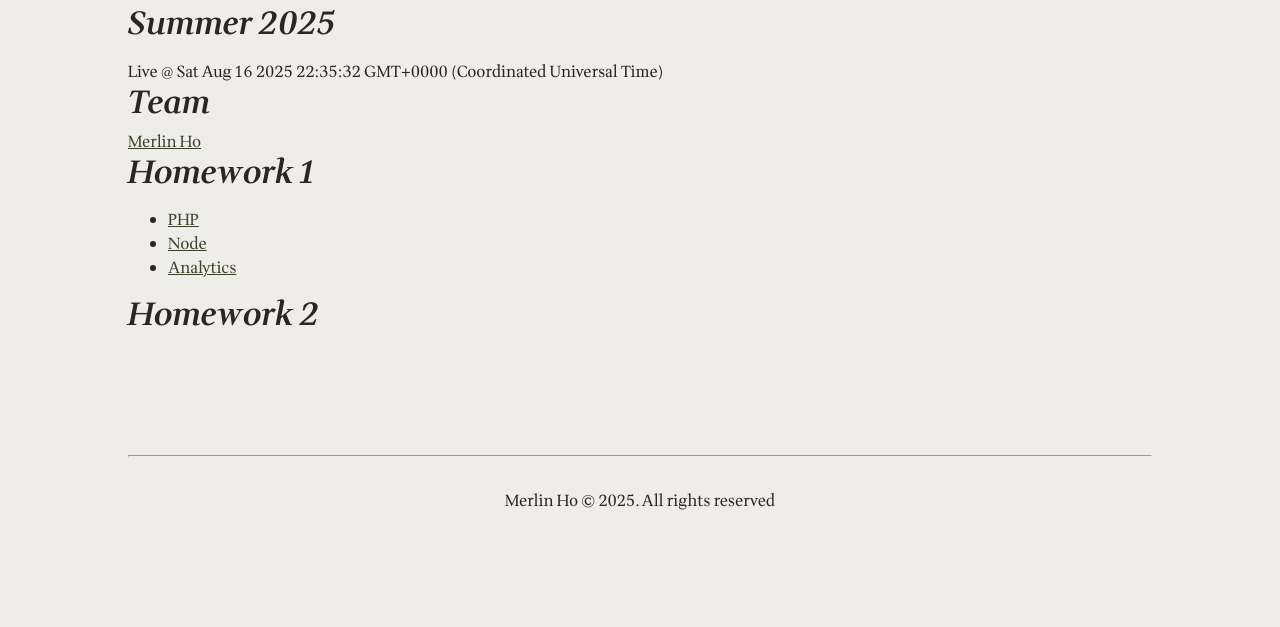
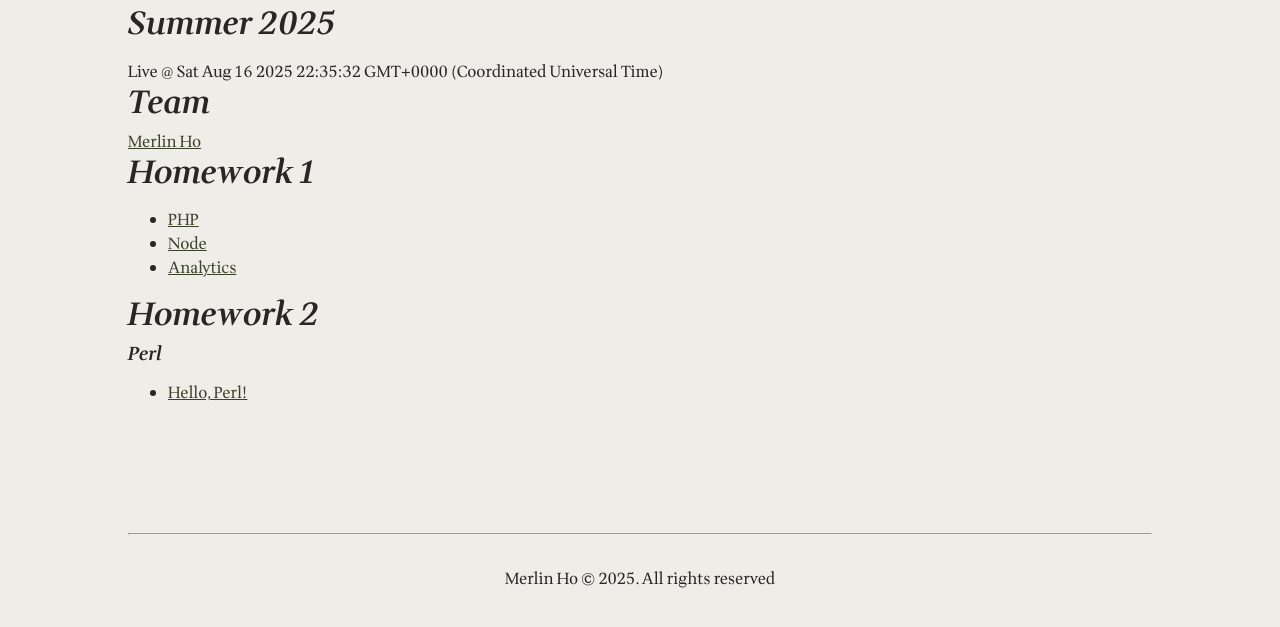
Before and after one commit to clairvoyage/merlin-droplet-server, a plain HTML site: page merlins-tower.org/public_html/members/merlin.html in a window 1280 px wide. Shown: the part 309-936 px from the top of the page. Before the commit the page ends 895 px from the top, so only its background shows below. Drawn offline with Linux system fonts and the light colour scheme.

Commit message:
first cgi file test

```diff
--- a/merlins-tower.org/public_html/members/merlin.html
+++ b/merlins-tower.org/public_html/members/merlin.html
@@ -43,6 +43,10 @@
         </ul>
 
         <h2>Homework 2</h2>
+        <h3>Perl</h3>
+        <ul>
+            <li><a href="../cgi-bin/perl-hello-html-world.cgi">Hello, Perl!</a></li>
+        </ul>
         <br>
 
     </main>
```
Also changed, not shown: 9 other files.
